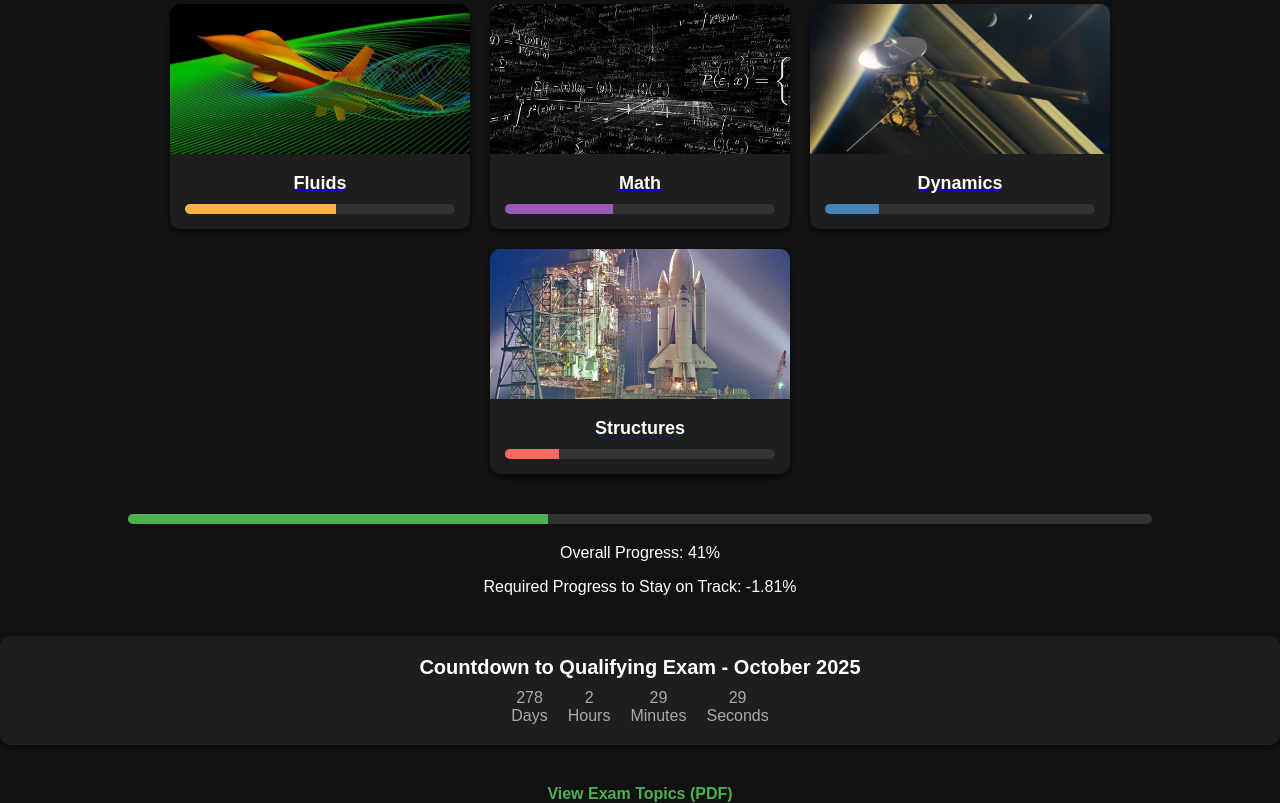
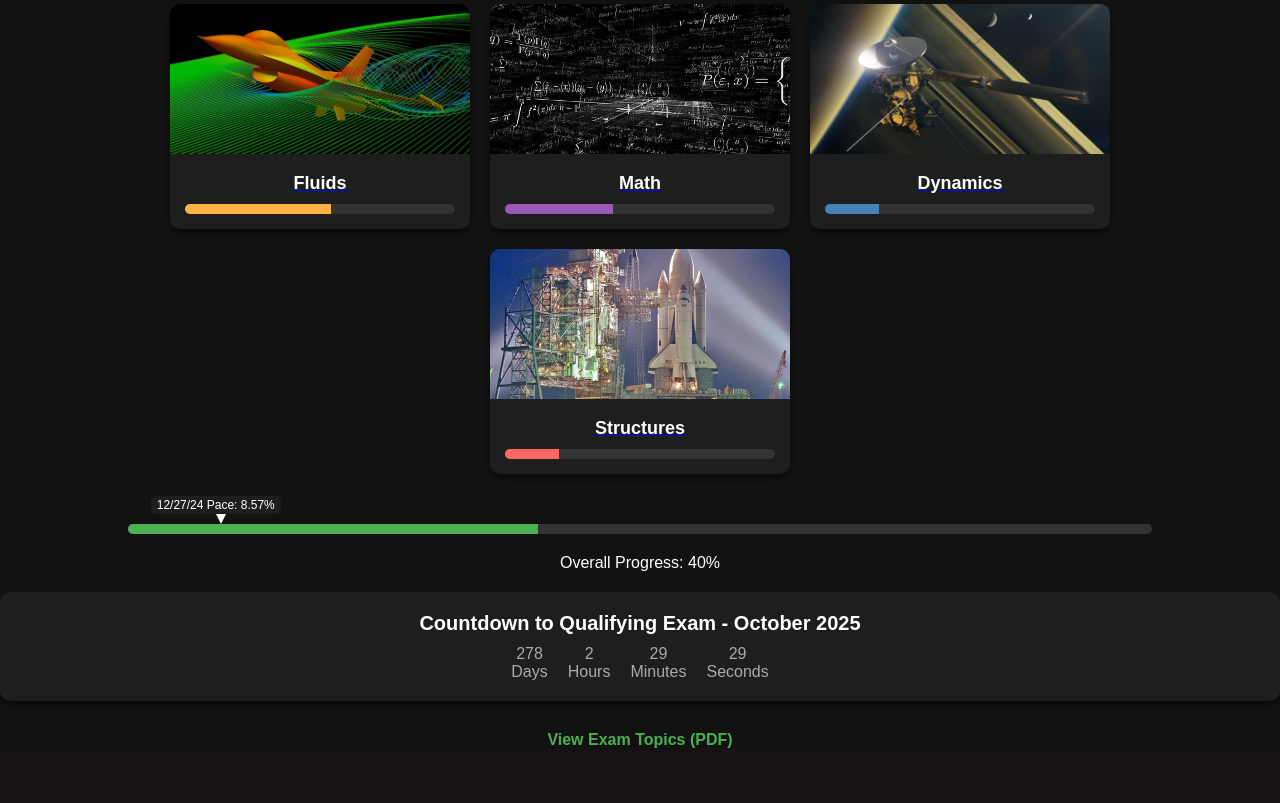
Before and after one commit to John-Auerbach/Quals, a Flask app: page / in a window 1280 px wide. Shown: the part 297-1100 px from the top of the page. After the commit the page ends 1045 px from the top, so only its background shows below. Run offline with Flask 3, Linux system fonts and the light colour scheme.

Commit message:
Pace tracker, dashboard formatting

```diff
--- a/progress.json
+++ b/progress.json
@@ -36,12 +36,13 @@
             "notes.pdf": true,
             "problems.pdf": true,
             "solutions.pdf": true,
-            "overall": 33,
+            "overall": 25,
             "notes": {
                 "notes.pdf": false
             },
             "practice": {
-                "problems.pdf": false
+                "problems.pdf": false,
+                "Exam_Topics.pdf": false
             },
             "exam": {
                 "solutions.pdf": true
--- a/templates/dashboard.html
+++ b/templates/dashboard.html
@@ -70,8 +70,37 @@
             height: 10px;
             background-color: #4caf50;
         }
+        .progress-bar-container {
+            position: relative;
+            width: 80%;
+            margin: 20px auto;
+            margin-top: 30px;
+            margin-bottom: 20px;
+        }
+        .caret {
+            position: absolute;
+            top: -10px;
+            left: 50%;
+            width: 0;
+            height: 0;
+            border-left: 5px solid transparent;
+            border-right: 5px solid transparent;
+            border-top: 10px solid #ffffff;
+        }
+        .pace-label {
+            position: absolute;
+            top: -28px;
+            left: 50%;
+            transform: translateX(-50%);
+            font-size: 12px;
+            color: #ffffff;
+            background-color: #1e1e1e;
+            padding: 2px 6px;
+            border-radius: 5px;
+            white-space: nowrap;
+        }
         .countdown-container {
-            margin-top: 40px;
+            margin-top: 20px;
             padding: 20px;
             background-color: #1e1e1e;
             border-radius: 10px;
@@ -122,11 +151,14 @@
         </a>
         {% endfor %}
     </div>
-    <div class="progress-bar" style="width: 80%; margin: 20px auto;">
-        <div class="progress" style="width: {{ overall_percentage }}%;"></div>
+    <div class="progress-bar-container">
+        <div class="progress-bar">
+            <div class="progress" style="width: {{ overall_percentage }}%;"></div>
+        </div>
+        <div class="caret"></div>
+        <div class="pace-label" id="pace-label"></div>
     </div>
     <p>Overall Progress: {{ overall_percentage }}%</p>
-    <p id="required-progress"></p>
     <div class="countdown-container">
         <div class="countdown-title">Countdown to Qualifying Exam - October 2025</div>
         <div class="countdown" id="countdown">
@@ -149,15 +181,14 @@
         </div>
     </div>
 
-    <div style="margin-top: 40px;">
+    <div style="margin-top: 30px;">
         <a href="/exam_topics" target="_blank" style="color: #4caf50; text-decoration: none; font-weight: bold;">
             View Exam Topics (PDF)
         </a>
     </div>
 
-
     <script>
-        const startDate = new Date("2025-01-01T00:00:00Z").getTime();
+        const startDate = new Date("2024-12-01T00:00:00Z").getTime();
         const targetDate = new Date("2025-10-01T04:00:00Z").getTime(); // 12:00 AM EST is 4:00 AM UTC
 
         function calculateRequiredProgress() {
@@ -167,7 +198,17 @@
 
             const progressRequired = ((elapsedDuration / totalDuration) * 100).toFixed(2);
 
-            document.getElementById("required-progress").textContent = `Required Progress to Stay on Track: ${progressRequired}%`;
+            const caret = document.querySelector(".caret");
+            const paceLabel = document.getElementById("pace-label");
+            const progressBarContainer = document.querySelector(".progress-bar-container");
+            const progressBarWidth = progressBarContainer.offsetWidth;
+            const caretPosition = (progressBarWidth * progressRequired) / 100;
+
+            caret.style.left = `${caretPosition}px`;
+
+            const currentDate = new Date().toLocaleDateString("en-US", { year: '2-digit', month: '2-digit', day: '2-digit' });
+            paceLabel.textContent = `${currentDate} Pace: ${progressRequired}%`;
+            paceLabel.style.left = `${caretPosition}px`;
         }
 
         function updateCountdown() {
```
Also changed, not shown: 1 other file.
